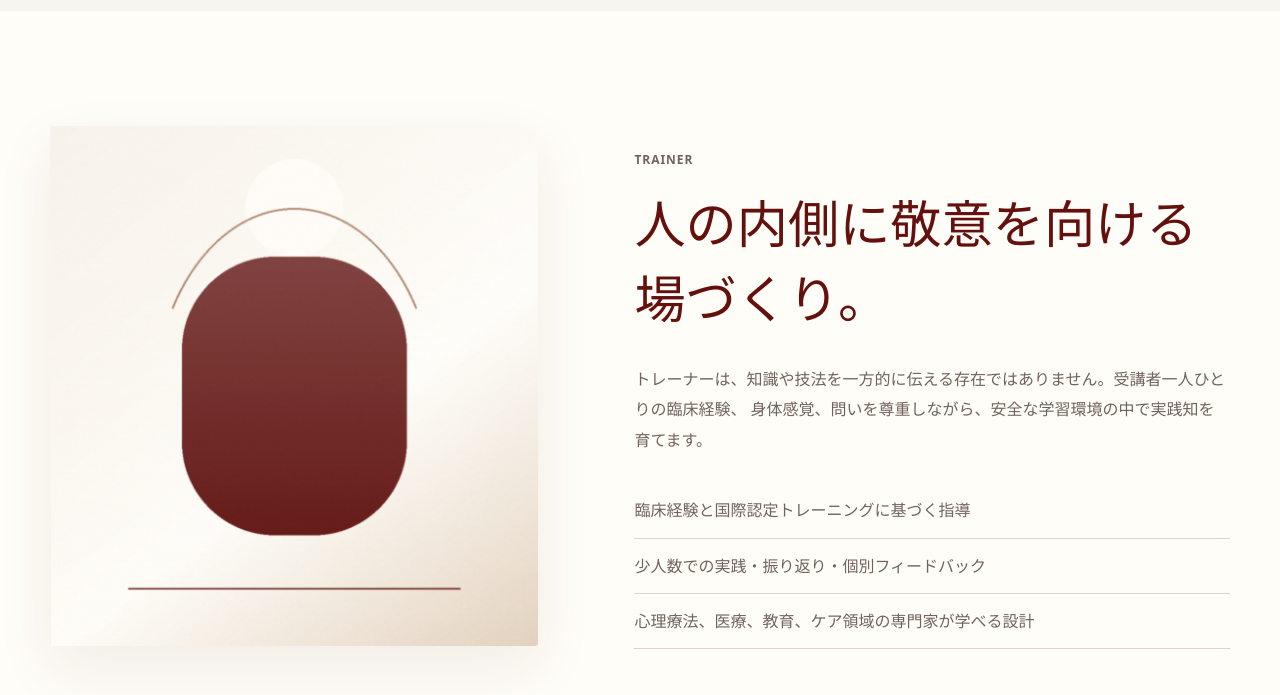
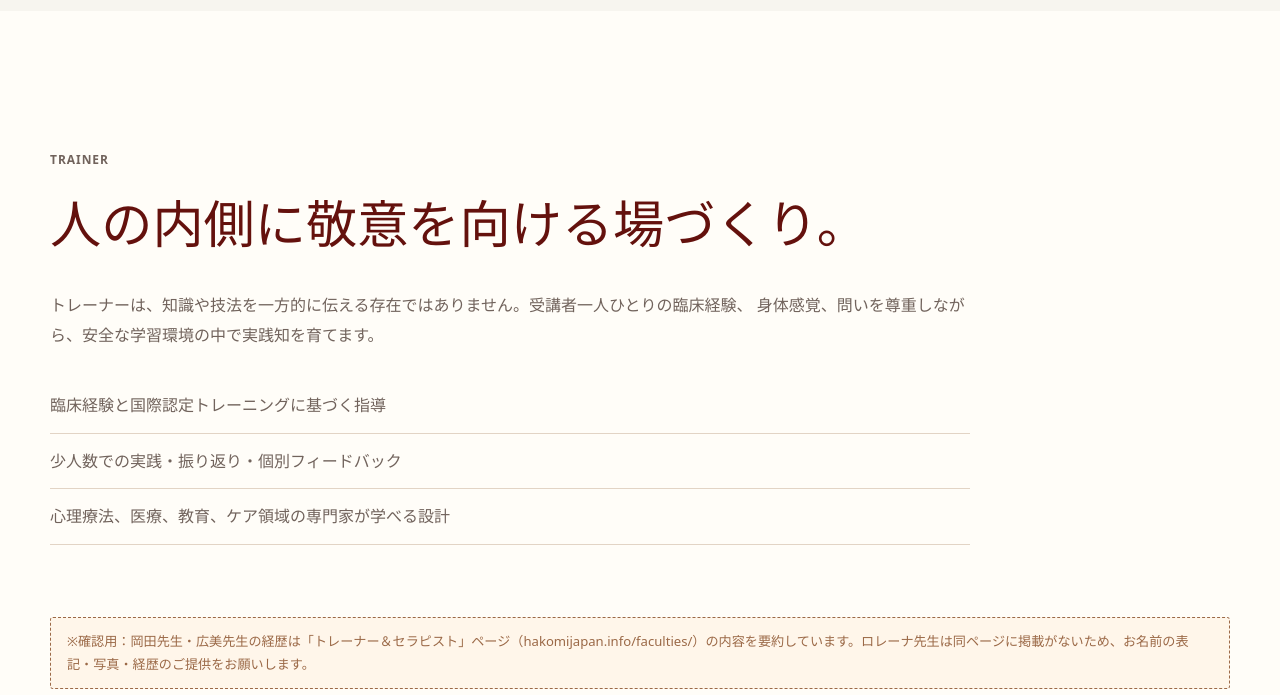
Before and after one commit to riselive37/hakomi, a plain HTML site: page index-v2.html in a window 1280 px wide. Shown: the part 8480-9175 px from the top of the page. Drawn offline with Linux system fonts and the light colour scheme.

Commit message:
Trainer section: remove placeholder visual, show three trainer cards only
Co-Authored-By: Claude Opus 5.5 <noreply@anthropic.com>
Claude-Session: https://claude.ai/code/session_01FfrR3BvAxMwCJL9ufeQvrF

```diff
--- a/index-v2.html
+++ b/index-v2.html
@@ -354,7 +354,6 @@
 
       <!-- 8. トレーナー（旧LPから継続） -->
       <section class="section trainer" aria-labelledby="trainer-title">
-        <div class="trainer-visual" aria-hidden="true"></div>
         <div class="trainer-copy">
           <p class="eyebrow">Trainer</p>
           <h2 id="trainer-title">人の内側に敬意を向ける場づくり。</h2>
--- a/styles-v2.css
+++ b/styles-v2.css
@@ -231,3 +231,15 @@
 @media (max-width: 760px) {
   .trainer-cards { grid-template-columns: 1fr; }
 }
+
+/* トレーナー：左の大きな画像を外し、見出し・説明文の下に3名のカードを並べる */
+.trainer {
+  grid-template-columns: 1fr;
+  gap: 0;
+}
+.trainer-copy {
+  max-width: 920px;
+}
+.trainer-list {
+  margin-top: 48px;
+}
```
